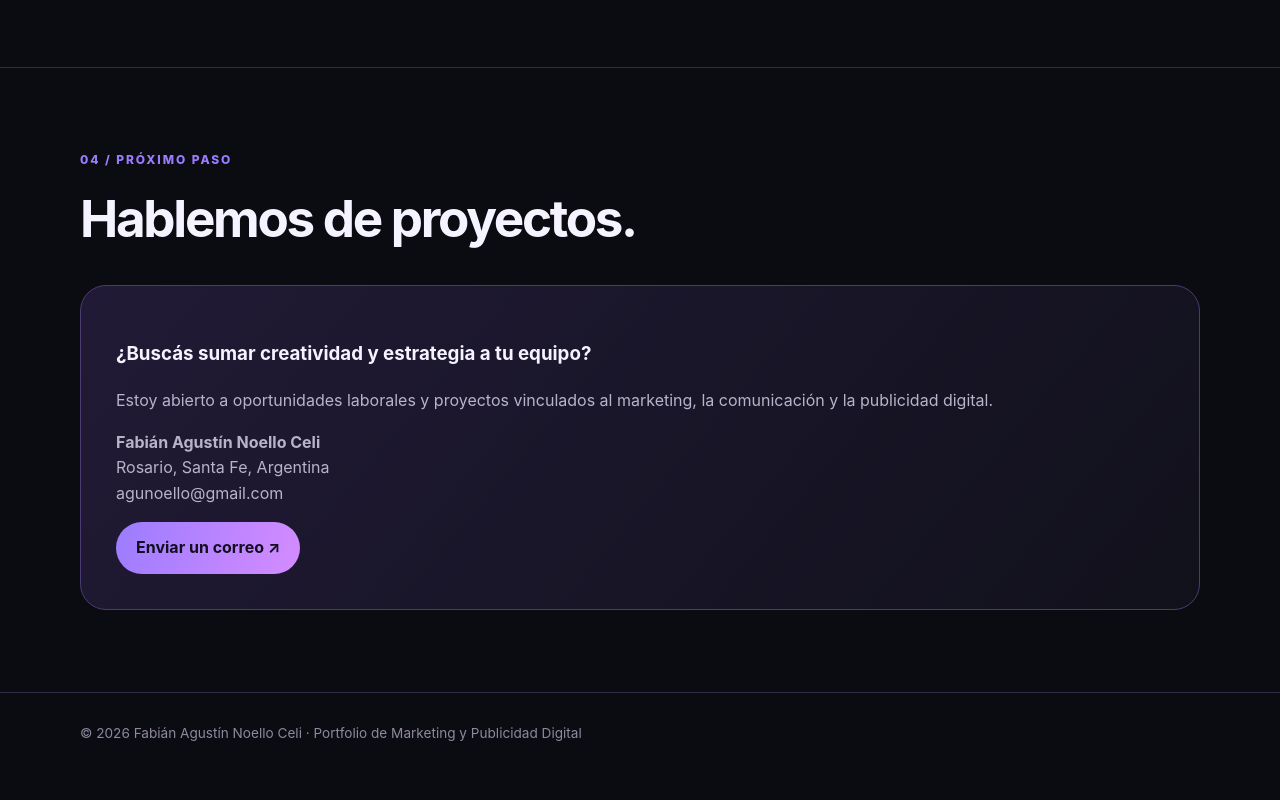
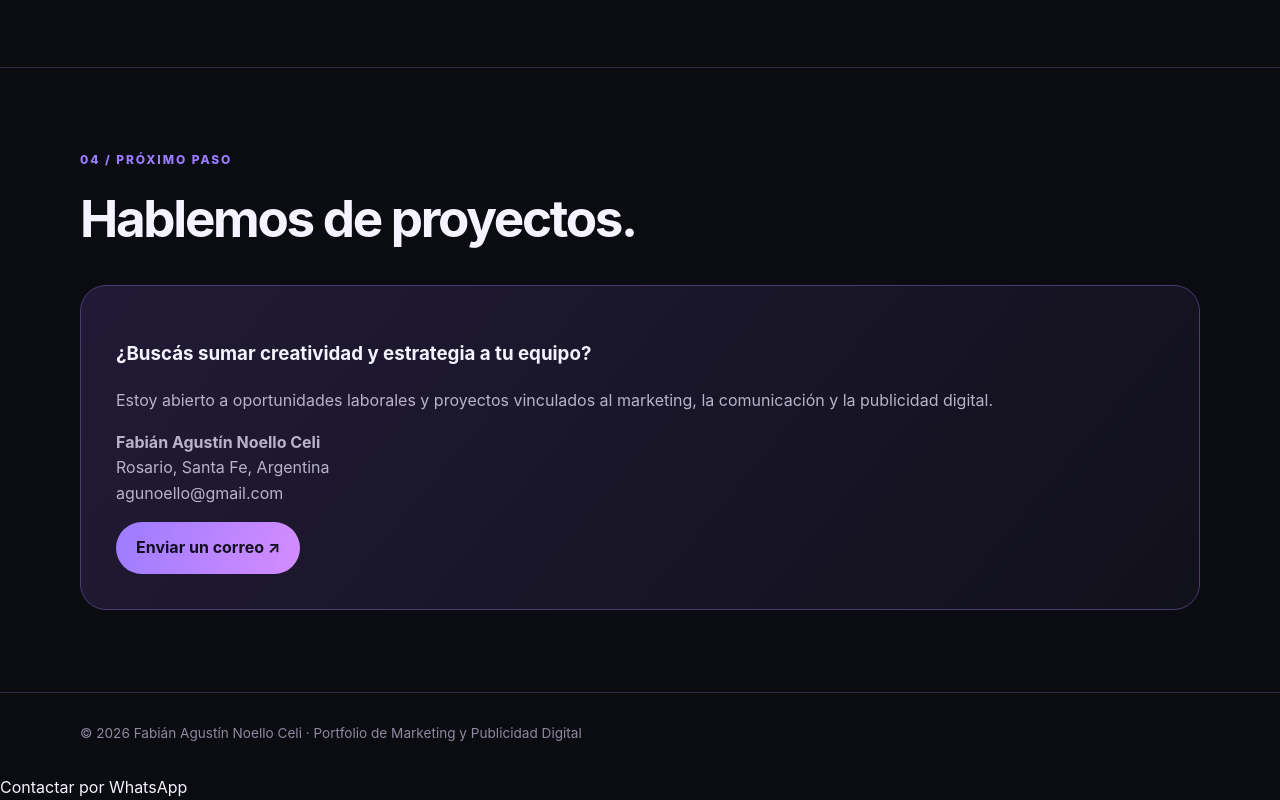
Before and after one commit to AguNoello/mi-portafolio, a plain HTML site: page index.html in a window 1280 px wide. Shown: the part 2656-3456 px from the top of the page. Before the commit the page ends 3431 px from the top, so only its background shows below. Drawn offline with Linux system fonts and the light colour scheme.

Commit message:
Add files via upload

```diff
--- a/index.html
+++ b/index.html
@@ -770,6 +770,13 @@ function restorePhoto() {
     actualizarFoto(fotoPrincipal, "Fabián - Marketing Digital");
 }
 </script>
+<a
+  href="https://wa.me/+5493385550292?text=Hola%20Agustin%2C%20estuve%20viendo%20tu%20portfolio%20y%20me%20gustaria%20conocer%20mas%20sobre%20tus%20servicios."
+  target="_blank"
+  rel="noopener noreferrer"
+>
+  Contactar por WhatsApp
+</a>
 
 </body>
 </html>
```
